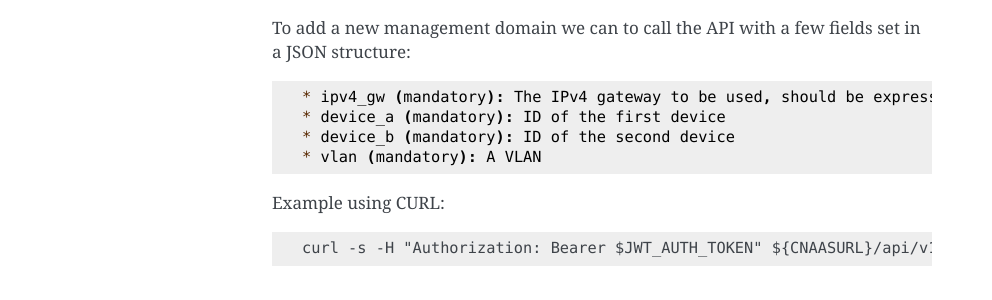
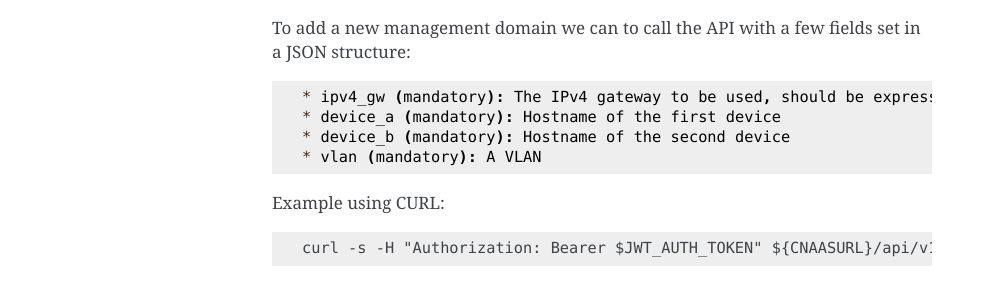
Before and after one commit to SUNET/cnaas-nms, a Sphinx documentation site: the page built from docs/apiref/mgmtdomains.rst, in a window 1280 px wide. Shown: the part 992-1292 px from the top of the page, without its empty margins (148-1140 px from the left). Built offline with Sphinx 7.4.7, drawn with Linux system fonts in a browser that asks for light colours; some of the changed text lies outside the part shown.

Commit message:
Update docs for mgmtdomains

```diff
--- a/docs/apiref/mgmtdomains.rst
+++ b/docs/apiref/mgmtdomains.rst
@@ -54,16 +54,16 @@
 
 ::
 
-   * ipv4_gw (mandatory): The IPv4 gateway to be used, should be expressed with a prefix
-   * device_a (mandatory): ID of the first device
-   * device_b (mandatory): ID of the second device
+   * ipv4_gw (mandatory): The IPv4 gateway to be used, should be expressed with a prefix (10.0.0.1/24)
+   * device_a (mandatory): Hostname of the first device
+   * device_b (mandatory): Hostname of the second device
    * vlan (mandatory): A VLAN
 
 Example using CURL:
 
 ::
 
-   curl -s -H "Authorization: Bearer $JWT_AUTH_TOKEN" ${CNAASURL}/api/v1.0/mgmtdomains -H "Content-Type: application/json" -X POST -d '{"ipv4_gw": "1.2.3.4/32", "device_a": 9, "device_b": 12, "vlan": 100}'
+   curl -s -H "Authorization: Bearer $JWT_AUTH_TOKEN" ${CNAASURL}/api/v1.0/mgmtdomains -H "Content-Type: application/json" -X POST -d '{"ipv4_gw": "10.0.6.1/24", "device_a": "dist1", "device_b": "dist2", "vlan": 600}'
 
 
 Update management domain
@@ -73,7 +73,7 @@
 
 ::
 
-   curl -s -H "Authorization: Bearer $JWT_AUTH_TOKEN" ${CNAASURL}/api/v1.0/mgmtdomain/4 -H "Content-Type: application/json" -X PUT -d '{"ipv4_gw": "1.2.3.4/32", "device_a": 9, "device_b": 12, "vlan": 100}'
+   curl -s -H "Authorization: Bearer $JWT_AUTH_TOKEN" ${CNAASURL}/api/v1.0/mgmtdomain/4 -H "Content-Type: application/json" -X PUT -d '{"ipv4_gw": "10.0.6.1/24", "device_a": "dist1", "device_b": "dist2", "vlan": 600}'
 
 
 Remove management domain
```
